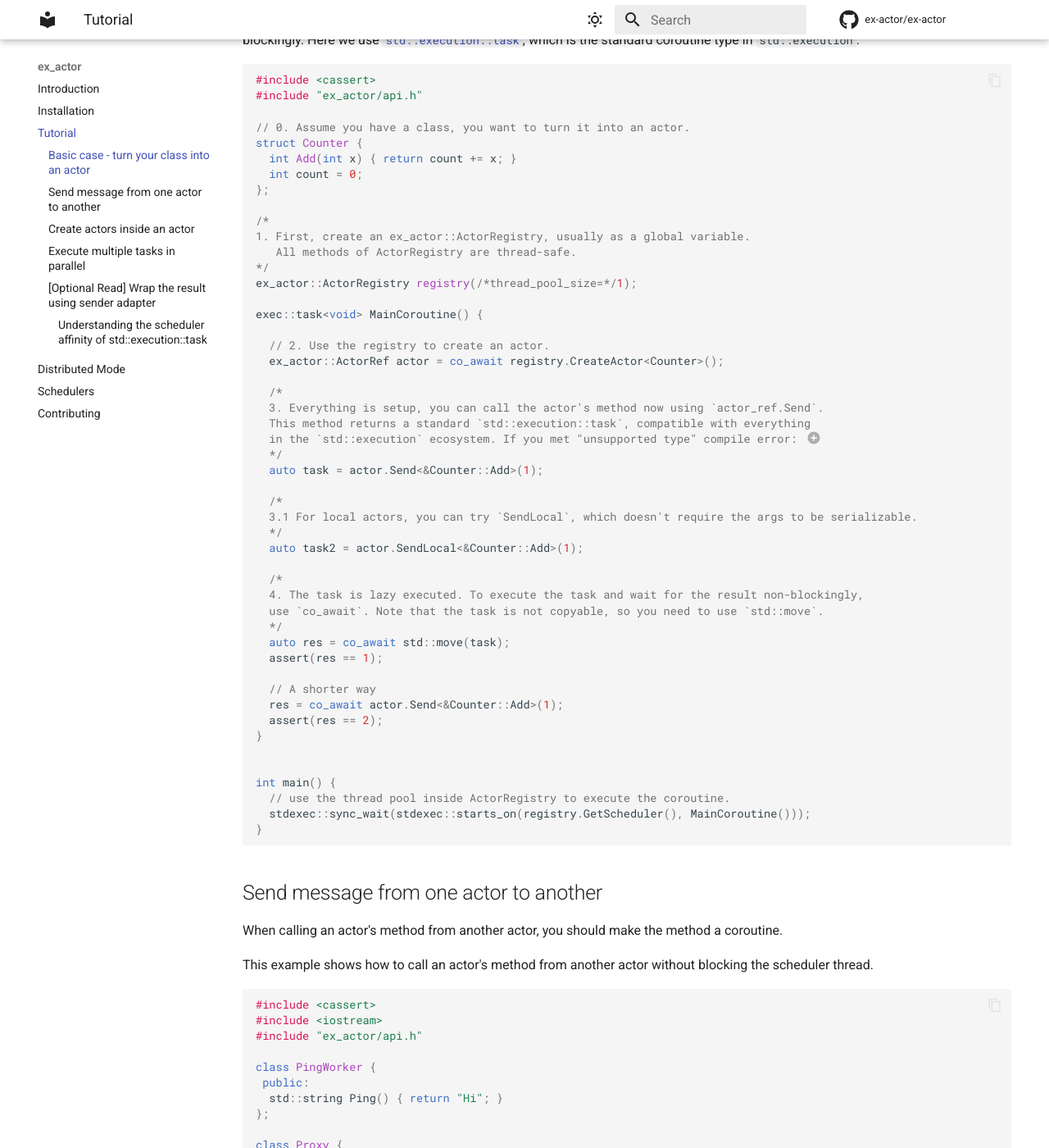
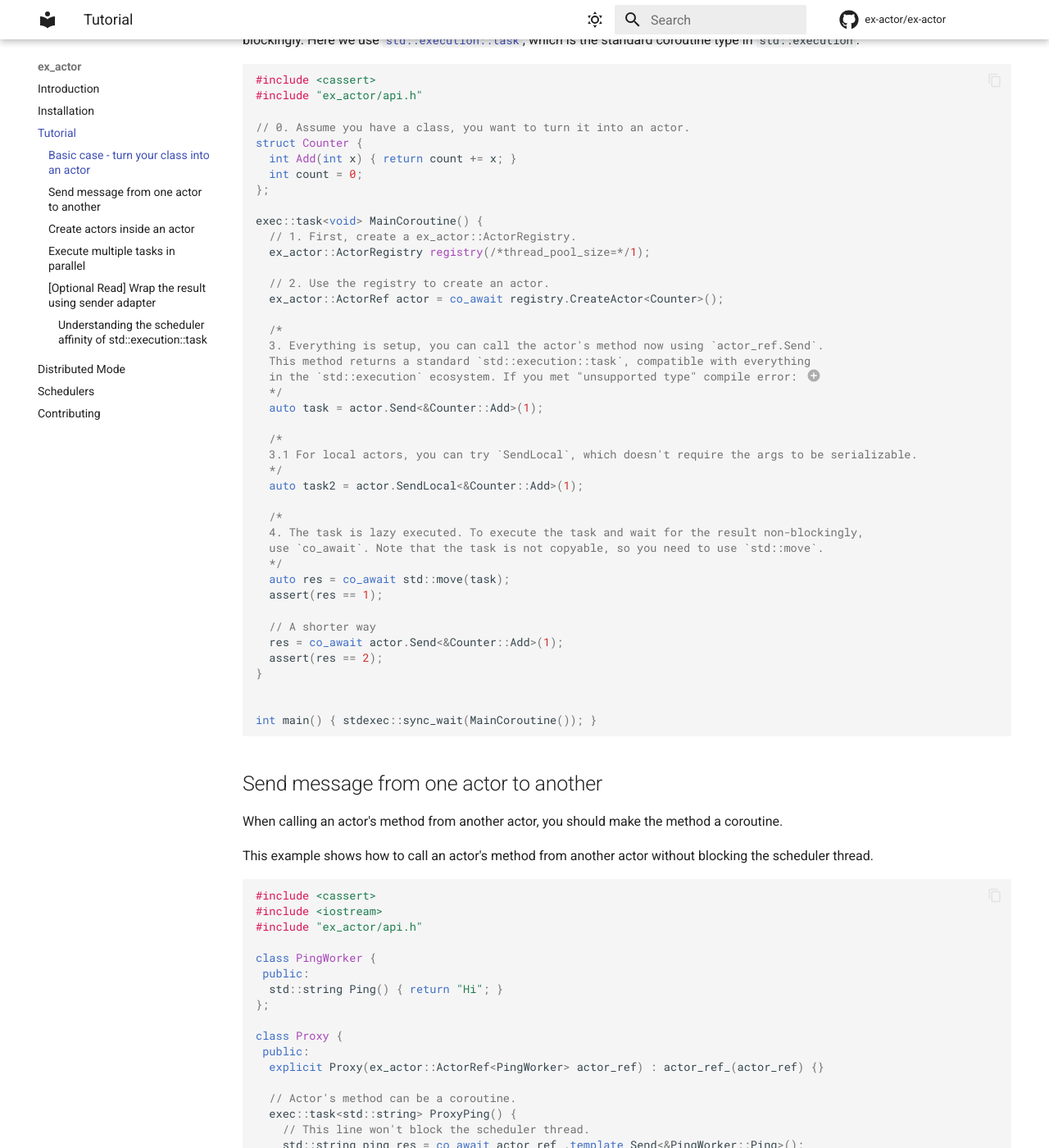
Before and after one commit to ex-actor/ex-actor, an MkDocs documentation site: the page built from docs/contents/tutorial.md, in a window 1280 px wide and 1400 px high, scrolled down 503 px. Shown: the whole window at 82% size. Built offline with MkDocs 1.6.1 and Material for MkDocs 9.7.7, drawn with Linux system fonts in a browser that asks for light colours; comment, search, counter and statistics services are not loaded; some of the changed text lies outside the part shown.

Commit message:
Revert "[doc] schedule main coroutine in actor scheduler (#101)" (#107)
This reverts commit dd14ddd6bce3a291ef6844ff7dfcfb181bd91e49. but keeps
some useful change.

The GetScheduler() API conflicts with some design in the future, remove
it from doc first, so user won't use it.

````diff
--- a/docs/contents/tutorial.md
+++ b/docs/contents/tutorial.md
@@ -28,13 +28,9 @@ struct Counter {
   int count = 0;
 };
 
-/*
-1. First, create an ex_actor::ActorRegistry, usually as a global variable.
-   All methods of ActorRegistry are thread-safe.
-*/
-ex_actor::ActorRegistry registry(/*thread_pool_size=*/1);
-
 exec::task<void> MainCoroutine() {
+  // 1. First, create a ex_actor::ActorRegistry.
+  ex_actor::ActorRegistry registry(/*thread_pool_size=*/1);
 
   // 2. Use the registry to create an actor.
   ex_actor::ActorRef actor = co_await registry.CreateActor<Counter>();
@@ -64,10 +60,7 @@ exec::task<void> MainCoroutine() {
 }
 
 
-int main() {
-  // use the thread pool inside ActorRegistry to execute the coroutine.
-  stdexec::sync_wait(stdexec::starts_on(registry.GetScheduler(), MainCoroutine()));
-}
+int main() { stdexec::sync_wait(MainCoroutine()); }
 ```
 <!-- doc test end -->
 
@@ -114,11 +107,12 @@ class Proxy {
   ex_actor::ActorRef<PingWorker> actor_ref_;
 };
 
-// here we have only one thread in scheduler, but it still can finish the entire work,
-// because we use coroutine, there is no blocking wait in actor's method.
-ex_actor::ActorRegistry registry(/*thread_pool_size=*/1);
 
 exec::task<void> MainCoroutine() {
+  // here we have only one thread in scheduler, but it still can finish the entire work,
+  // because we use coroutine, there is no blocking wait in actor's method.
+  ex_actor::ActorRegistry registry(/*thread_pool_size=*/1);
+
   ex_actor::ActorRef ping_worker = co_await registry.CreateActor<PingWorker>();
 
   // 1. create a proxy actor, who has a reference to the ping_worker actor
@@ -131,9 +125,7 @@ exec::task<void> MainCoroutine() {
   assert(res == "Hi from Proxy");
 }
 
-int main() {
-  stdexec::sync_wait(stdexec::starts_on(registry.GetScheduler(), MainCoroutine()));
-}
+int main() { stdexec::sync_wait(MainCoroutine()); }
 ```
 <!-- doc test end -->
 
@@ -183,9 +175,7 @@ exec::task<void> MainCoroutine() {
   assert(res == "Where is my child? Dad, I'm here!");
 }
 
-int main() {
-  stdexec::sync_wait(stdexec::starts_on(registry.GetScheduler(), MainCoroutine()));
-}
+int main() { stdexec::sync_wait(MainCoroutine()); }
 ```
 <!-- doc test end -->
 
@@ -198,8 +188,6 @@ You can execute multiple tasks in parallel using [`when_all`](https://www.open-s
 #include <cassert>
 #include "ex_actor/api.h"
 
-ex_actor::ActorRegistry registry(/*thread_pool_size=*/3);
-
 struct Counter {
   int AddAndGet(int x) { return count += x; }
   void Add(int x) { count += x; }
@@ -251,9 +241,7 @@ exec::task<void> MainCoroutine() {
   }
 }
 
-int main() {
-  stdexec::sync_wait(stdexec::starts_on(registry.GetScheduler(), MainCoroutine()));
-}
+int main() { stdexec::sync_wait(MainCoroutine()); }
 ```
 <!-- doc test end -->
 
@@ -306,8 +294,6 @@ A more dangerous example is capturing `this` in actor's method.
 #include <iostream>
 #include "ex_actor/api.h"
 
-ex_actor::ActorRegistry registry(/*thread_pool_size=*/1);
-
 struct DummyActor {
   void Ping() {}
 };
@@ -348,9 +335,7 @@ exec::task<void> MainCoroutine() {
   co_await scope.on_empty();
 }
 
-int main() {
-  stdexec::sync_wait(stdexec::starts_on(registry.GetScheduler(), MainCoroutine()));
-}
+int main() { stdexec::sync_wait(MainCoroutine()); }
 ```
 <!-- doc test end -->
 
````
Also changed, not shown: other parts of docs/contents/tutorial.md (+3 -0 lines), docs/contents/schedulers.md (+14 -20 lines), README.md, 1 other file.
